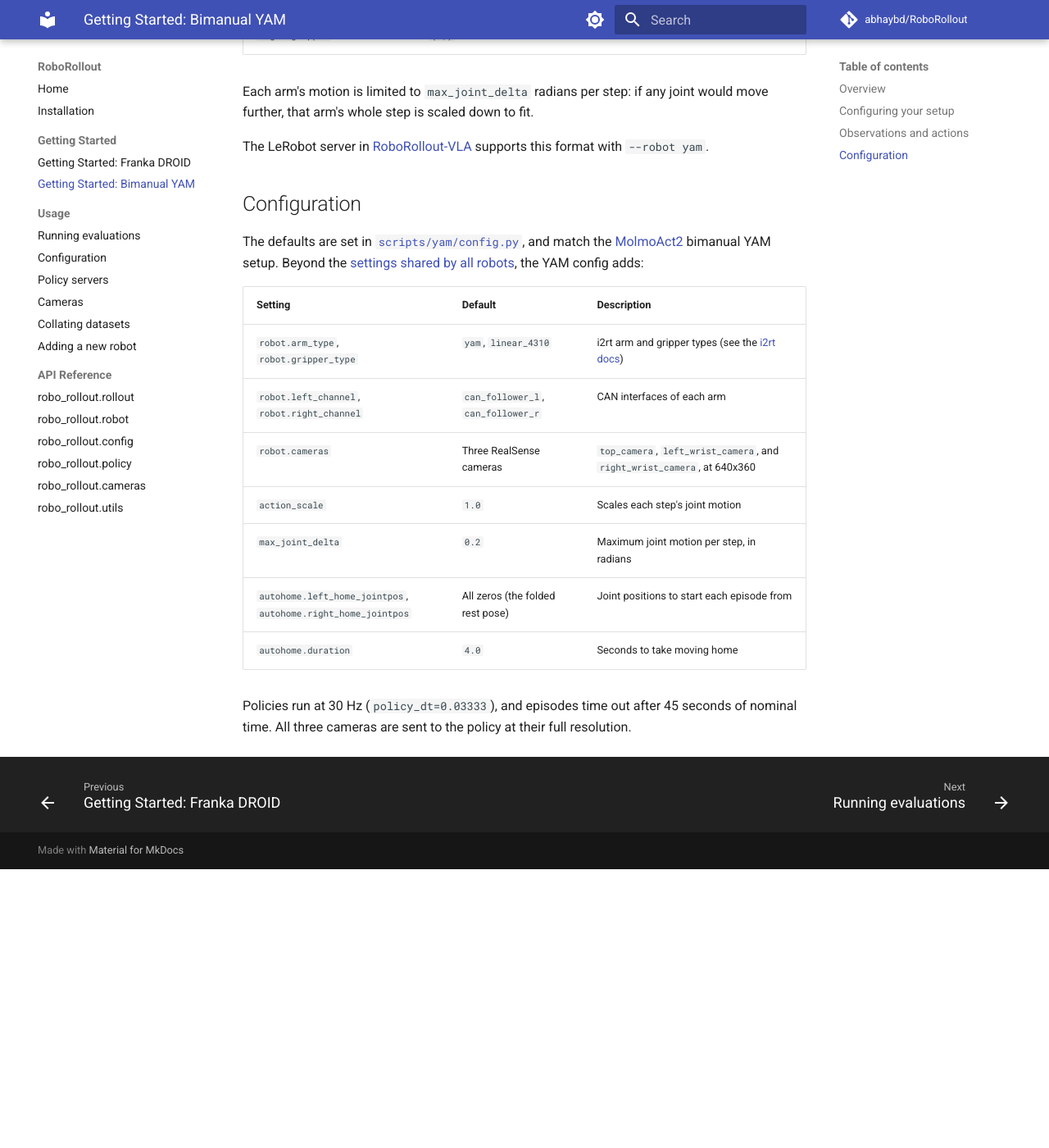
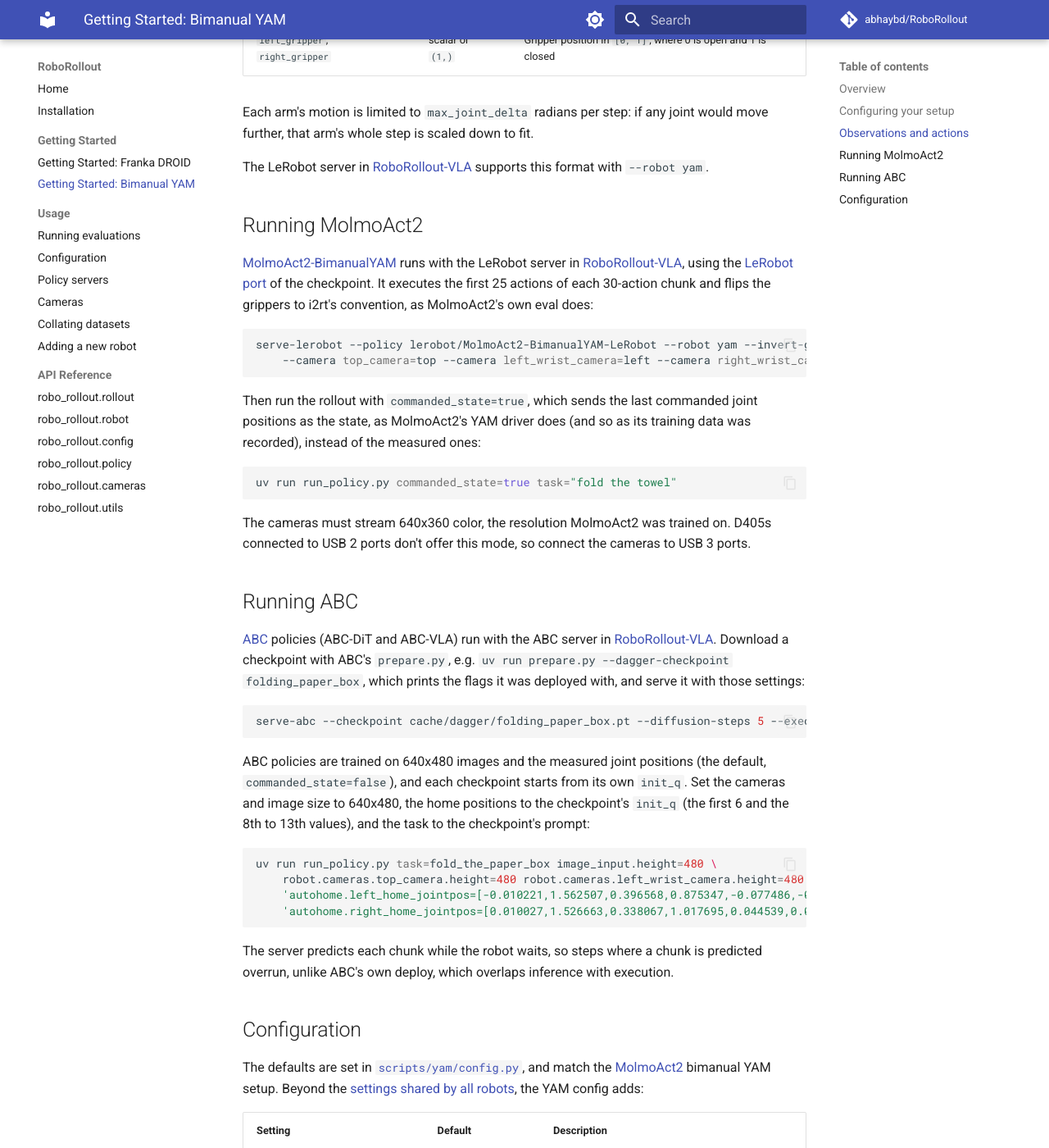
Before and after one commit to abhaybd/RoboRollout, an MkDocs documentation site: the page built from docs/getting-started/yam.md, in a window 1280 px wide and 1400 px high, scrolled down 2408 px. Shown: the whole window at 82% size. Built offline with MkDocs 1.6.1 and Material for MkDocs 9.7.7, drawn with Linux system fonts in a browser that asks for light colours; comment, search, counter and statistics services are not loaded; before the commit the page ends 3468 px from its top, so only the background shows below that; some of the changed text lies outside the part shown.

Commit message:
Yam rollout tweaks

````diff
--- a/docs/getting-started/yam.md
+++ b/docs/getting-started/yam.md
@@ -30,7 +30,7 @@
 
 Before your first run, point the config at your hardware. Edit the defaults in [`scripts/yam/config.py`](https://github.com/abhaybd/RoboRollout/blob/main/scripts/yam/config.py), so you don't have to pass them every time. You can also override any setting on the command line for a single run (see [Configuration](../usage/configuration.md)).
 
-1. **Arms**: set `robot.arm_type` and `robot.gripper_type` to match your arms. If your CAN interfaces aren't named as in i2rt's bimanual setup (`can_follower_l` and `can_follower_r`), set `robot.left_channel` and `robot.right_channel`.
+1. **Arms**: set `robot.arm_type` and `robot.gripper_type` to match your arms. If your CAN interfaces aren't named as in MolmoAct2's YAM setup (`can_left` and `can_right`), set `robot.left_channel` and `robot.right_channel`.
 2. **Cameras**: set the serial number (`id`) of each camera in `robot.cameras`. The RealSense SDK's `rs-enumerate-devices` tool can list the serial numbers of connected cameras.
 
     ```python
@@ -66,7 +66,7 @@
 | `qpos/left_gripper`, `qpos/right_gripper` | `(1,)` | Gripper position in `[0, 1]`, where 0 is open and 1 is closed |
 | one key per entry in `policy_cameras` | `(360, 640, 3)` | `uint8` RGB images |
 
-Nested keys such as `qpos/left_arm` are nested dicts in the observation, i.e. `obs["qpos"]["left_arm"]`.
+Joint and gripper positions are measured, or the last commanded positions with `commanded_state=true`. Nested keys such as `qpos/left_arm` are nested dicts in the observation, i.e. `obs["qpos"]["left_arm"]`.
 
 The policy must return an action with the following keys:
 
@@ -79,6 +79,42 @@
 
 The LeRobot server in [RoboRollout-VLA](https://github.com/abhaybd/RoboRollout_VLA) supports this format with `--robot yam`.
 
+## Running MolmoAct2
+
+[MolmoAct2-BimanualYAM](https://huggingface.co/allenai/MolmoAct2-BimanualYAM) runs with the LeRobot server in [RoboRollout-VLA](https://github.com/abhaybd/RoboRollout_VLA), using the [LeRobot port](https://huggingface.co/lerobot/MolmoAct2-BimanualYAM-LeRobot) of the checkpoint. It executes the first 25 actions of each 30-action chunk and flips the grippers to i2rt's convention, as MolmoAct2's own eval does:
+
+```bash
+serve-lerobot --policy lerobot/MolmoAct2-BimanualYAM-LeRobot --robot yam --invert-gripper --n-action-steps 25 \
+    --camera top_camera=top --camera left_wrist_camera=left --camera right_wrist_camera=right
+```
+
+Then run the rollout with `commanded_state=true`, which sends the last commanded joint positions as the state, as MolmoAct2's YAM driver does (and so as its training data was recorded), instead of the measured ones:
+
+```bash
+uv run run_policy.py commanded_state=true task="fold the towel"
+```
+
+The cameras must stream 640x360 color, the resolution MolmoAct2 was trained on. D405s connected to USB 2 ports don't offer this mode, so connect the cameras to USB 3 ports.
+
+## Running ABC
+
+[ABC](https://github.com/amazon-far/abc) policies (ABC-DiT and ABC-VLA) run with the ABC server in [RoboRollout-VLA](https://github.com/abhaybd/RoboRollout_VLA). Download a checkpoint with ABC's `prepare.py`, e.g. `uv run prepare.py --dagger-checkpoint folding_paper_box`, which prints the flags it was deployed with, and serve it with those settings:
+
+```bash
+serve-abc --checkpoint cache/dagger/folding_paper_box.pt --diffusion-steps 5 --execute-chunk-dim 20 --rtc-prefix-length 4
+```
+
+ABC policies are trained on 640x480 images and the measured joint positions (the default, `commanded_state=false`), and each checkpoint starts from its own `init_q`. Set the cameras and image size to 640x480, the home positions to the checkpoint's `init_q` (the first 6 and the 8th to 13th values), and the task to the checkpoint's prompt:
+
+```bash
+uv run run_policy.py task=fold_the_paper_box image_input.height=480 \
+    robot.cameras.top_camera.height=480 robot.cameras.left_wrist_camera.height=480 robot.cameras.right_wrist_camera.height=480 \
+    'autohome.left_home_jointpos=[-0.010221,1.562507,0.396568,0.875347,-0.077486,-0.039846]' \
+    'autohome.right_home_jointpos=[0.010027,1.526663,0.338067,1.017695,0.044539,0.045304]'
+```
+
+The server predicts each chunk while the robot waits, so steps where a chunk is predicted overrun, unlike ABC's own deploy, which overlaps inference with execution.
+
 ## Configuration
 
 The defaults are set in [`scripts/yam/config.py`](https://github.com/abhaybd/RoboRollout/blob/main/scripts/yam/config.py), and match the [MolmoAct2](https://github.com/allenai/molmoact2) bimanual YAM setup. Beyond the [settings shared by all robots](../usage/configuration.md), the YAM config adds:
@@ -86,8 +122,9 @@
 | Setting | Default | Description |
 | --- | --- | --- |
 | `robot.arm_type`, `robot.gripper_type` | `yam`, `linear_4310` | i2rt arm and gripper types (see the [i2rt docs](https://github.com/i2rt-robotics/i2rt#arm-variants)) |
-| `robot.left_channel`, `robot.right_channel` | `can_follower_l`, `can_follower_r` | CAN interfaces of each arm |
+| `robot.left_channel`, `robot.right_channel` | `can_left`, `can_right` | CAN interfaces of each arm |
 | `robot.cameras` | Three RealSense cameras | `top_camera`, `left_wrist_camera`, and `right_wrist_camera`, at 640x360 |
+| `commanded_state` | `false` | Report the last commanded joint positions as the robot state instead of the measured ones, as MolmoAct2 does |
 | `action_scale` | `1.0` | Scales each step's joint motion |
 | `max_joint_delta` | `0.2` | Maximum joint motion per step, in radians |
 | `autohome.left_home_jointpos`, `autohome.right_home_jointpos` | All zeros (the folded rest pose) | Joint positions to start each episode from |
````
Also changed, not shown: scripts/yam/README.md (+41 -1 lines), 3 other files.
